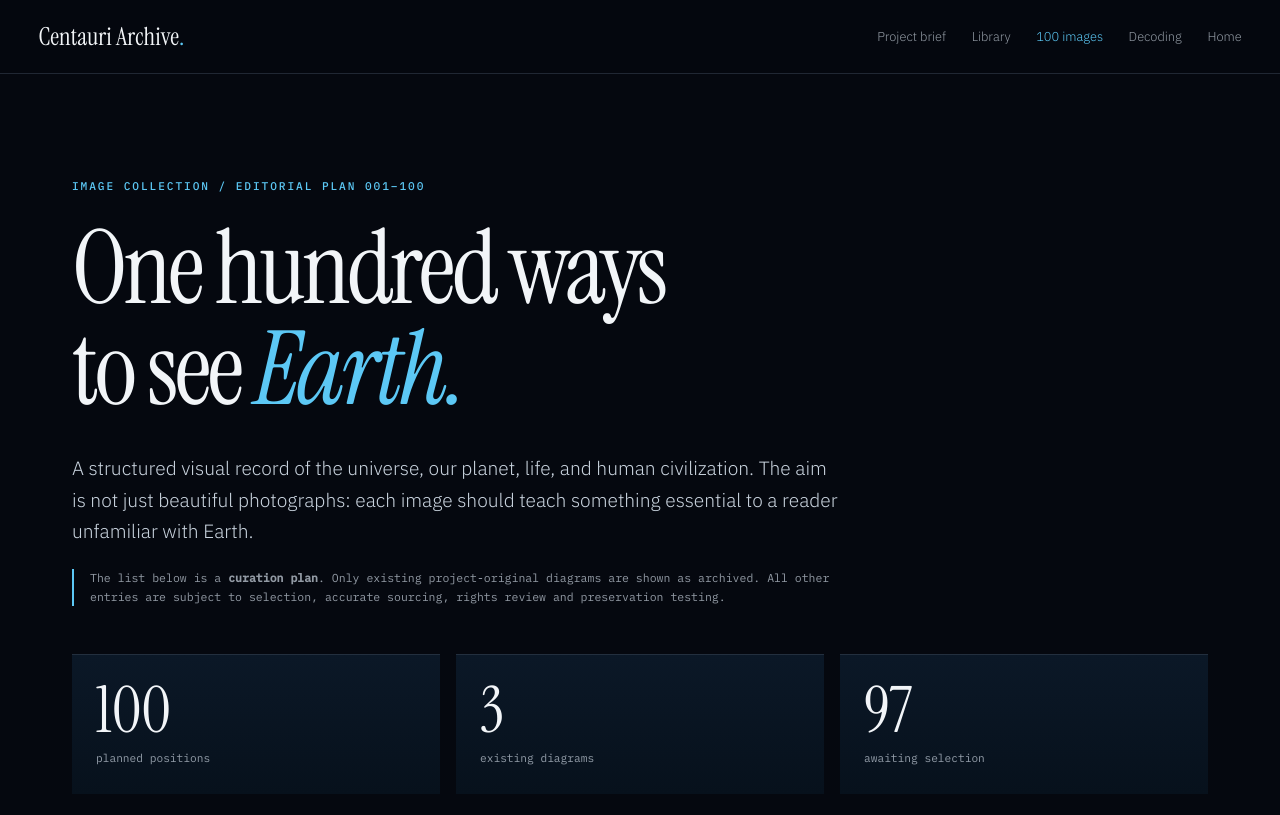
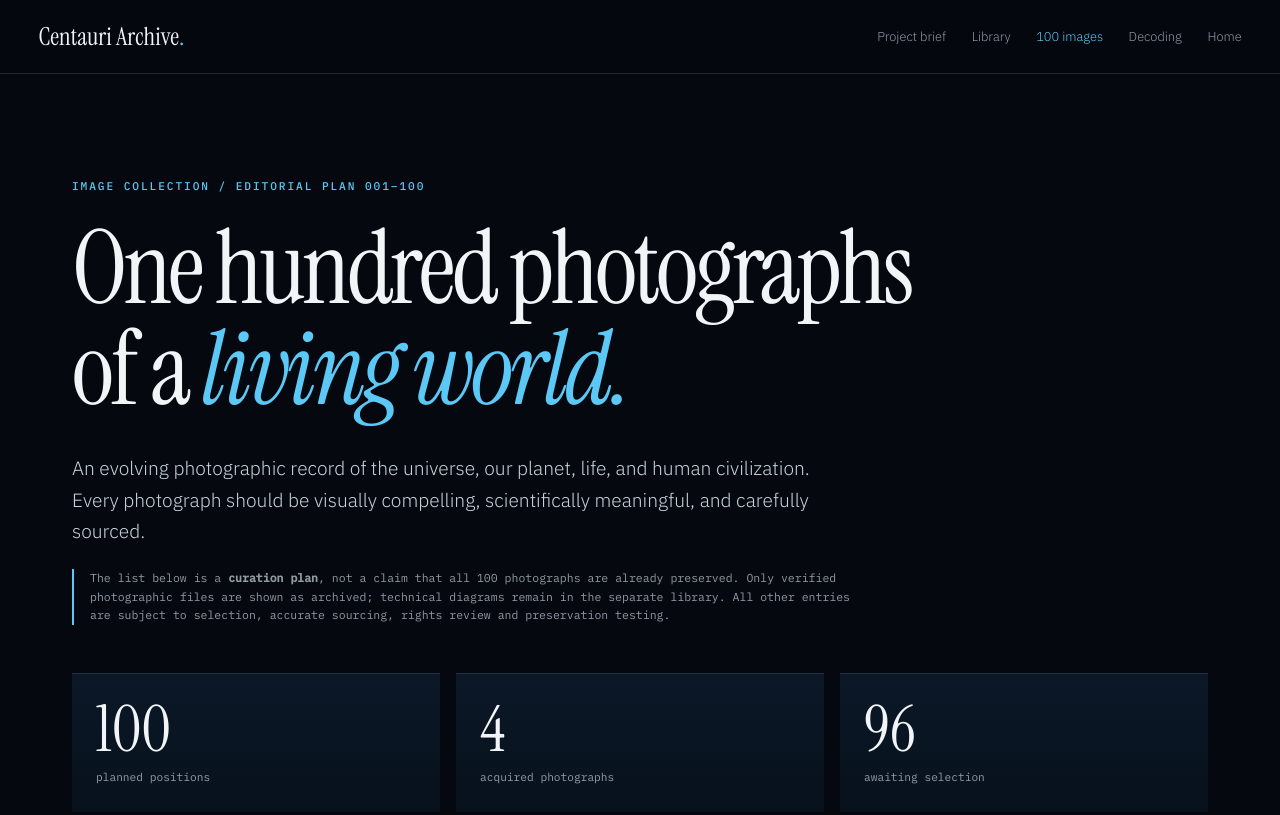
Before and after one commit to InterstellarNerd8760/centauri-archive, a plain HTML site: page website/images.html in a window 1280 px wide. Shown: the top 815 px of the page. Drawn offline with Linux system fonts and the light colour scheme; no server answers.

Commit message:
web(images): foreground real photographs, not programmed drawings

```diff
--- a/website/images.html
+++ b/website/images.html
@@ -16,10 +16,10 @@
 <main id="main">
 <section class="wrap image-atlas-intro">
 <p class="eyebrow">IMAGE COLLECTION / EDITORIAL PLAN 001–100</p>
-<h1>One hundred ways<br>to see <em>Earth.</em></h1>
-<p class="intro">A structured visual record of the universe, our planet, life, and human civilization. The aim is not just beautiful photographs: each image should teach something essential to a reader unfamiliar with Earth.</p>
-<p class="reader-warning">The list below is a <strong>curation plan</strong>. Only existing project-original diagrams are shown as archived. All other entries are subject to selection, accurate sourcing, rights review and preservation testing.</p>
-<div class="atlas-stats" aria-live="polite"><div><strong id="atlas-target">100</strong><span>planned positions</span></div><div><strong id="atlas-included">3</strong><span>existing diagrams</span></div><div><strong id="atlas-remaining">97</strong><span>awaiting selection</span></div></div>
+<h1>One hundred photographs<br>of a <em>living world.</em></h1>
+<p class="intro">An evolving photographic record of the universe, our planet, life, and human civilization. Every photograph should be visually compelling, scientifically meaningful, and carefully sourced.</p>
+<p class="reader-warning">The list below is a <strong>curation plan</strong>, not a claim that all 100 photographs are already preserved. Only verified photographic files are shown as archived; technical diagrams remain in the separate library. All other entries are subject to selection, accurate sourcing, rights review and preservation testing.</p>
+<div class="atlas-stats" aria-live="polite"><div><strong id="atlas-target">100</strong><span>planned positions</span></div><div><strong id="atlas-included">4</strong><span>acquired photographs</span></div><div><strong id="atlas-remaining">96</strong><span>awaiting selection</span></div></div>
 </section>
 <section class="wrap atlas-section">
 <div class="atlas-head"><div><p class="eyebrow">BROWSE THE COLLECTION</p><h2>Every image has a purpose.</h2></div>
```
